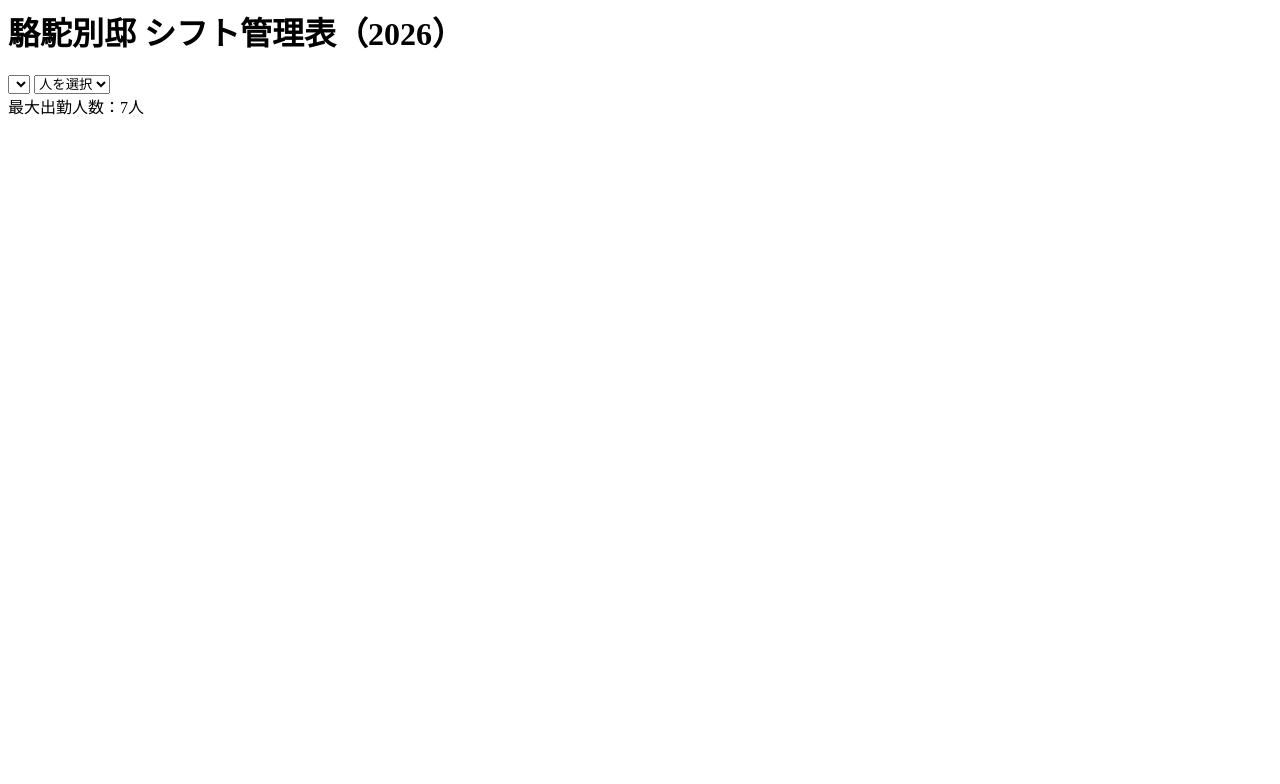
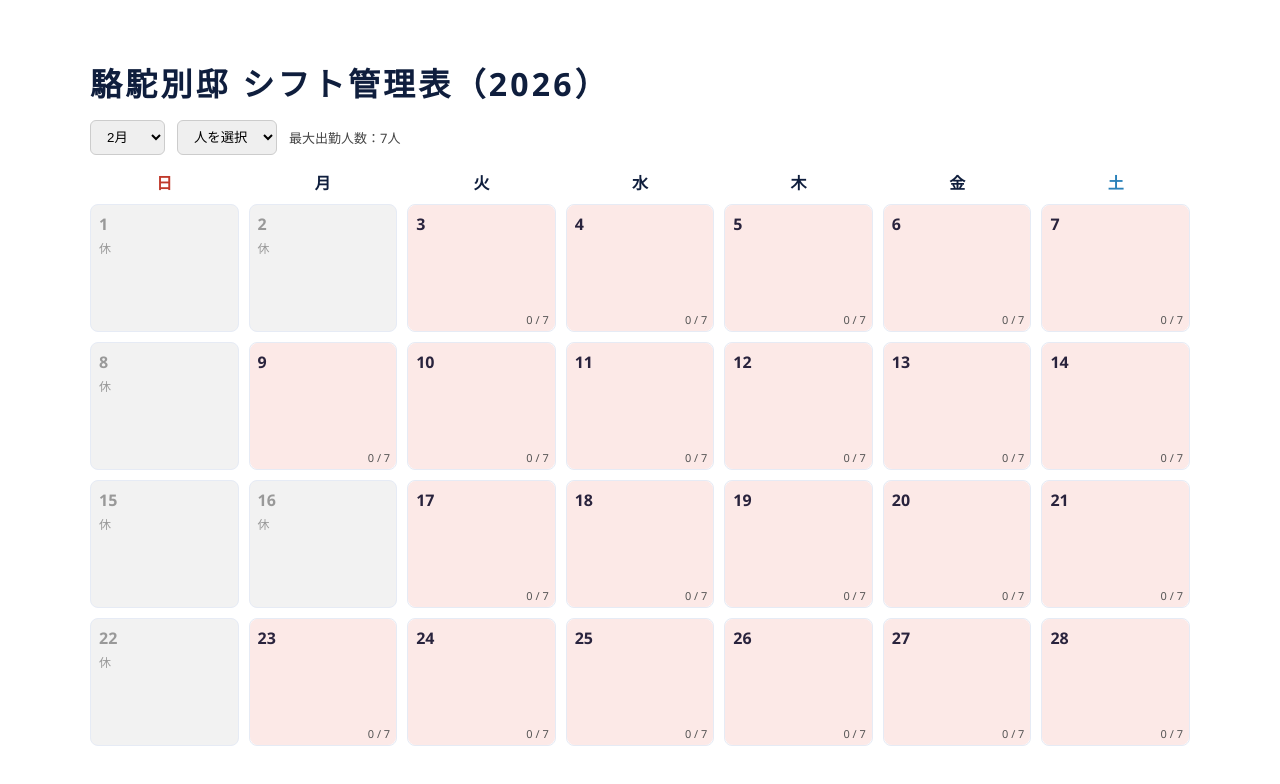
Before and after one commit to onesixzerocm/rakudapp, a plain HTML site: page index.html in a window 1280 px wide. Drawn offline with Linux system fonts and the light colour scheme.

Commit message:
Update index.html

```diff
--- a/index.html
+++ b/index.html
@@ -1,3 +1,13 @@
+<!DOCTYPE html>
+<html lang="ja">
+<head>
+  <meta charset="UTF-8">
+  <title>駱駝別邸 シフト管理表</title>
+  <link rel="stylesheet" href="style.css">
+</head>
+
+<body>
+
 <div class="container">
   <h1>駱駝別邸 シフト管理表（2026）</h1>
 
@@ -23,3 +33,7 @@
 
   <div class="calendar" id="calendar"></div>
 </div>
+
+<script src="script.js"></script>
+</body>
+</html>
```
